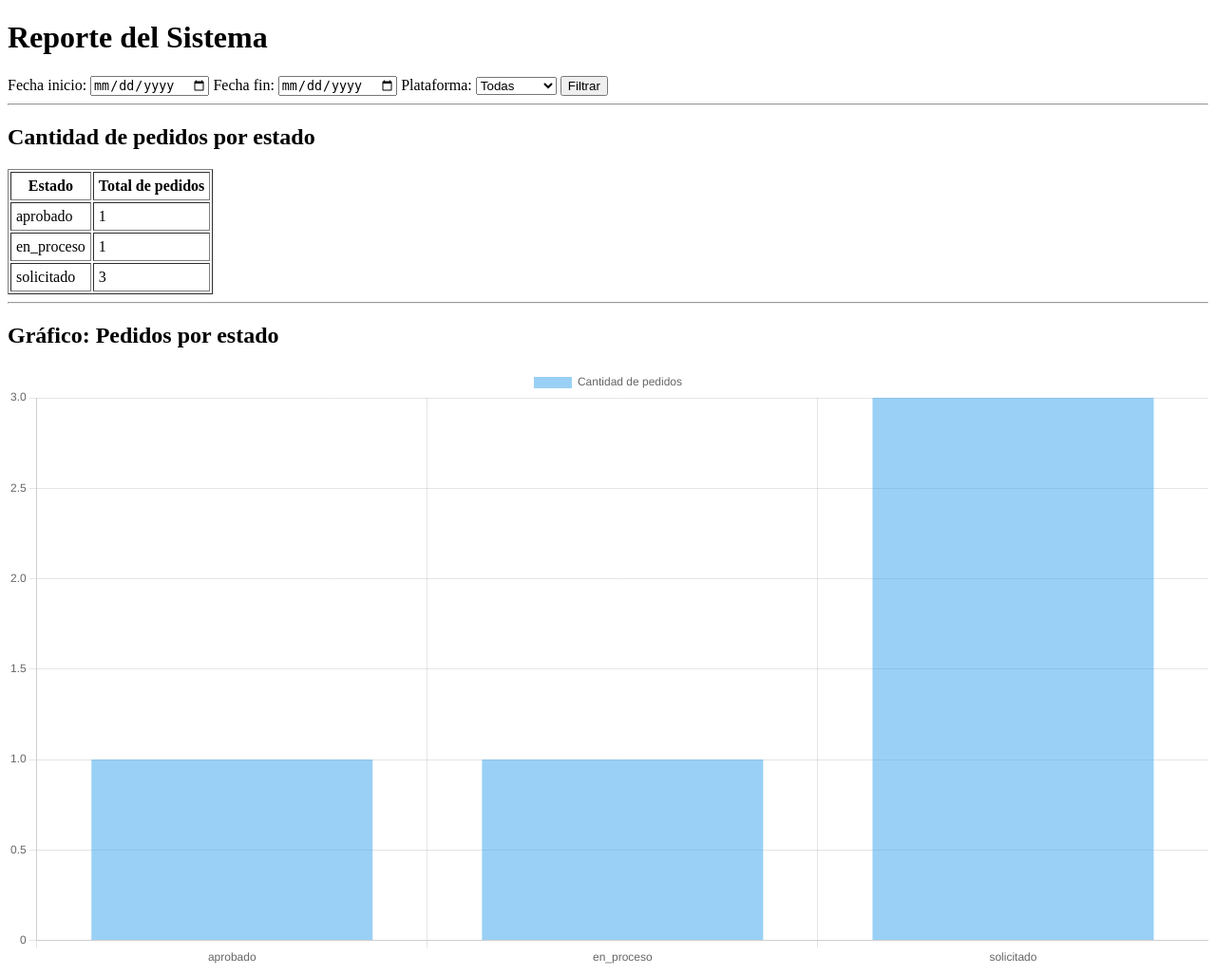
After one commit to sergiomelomora-sketch/backend-tienda-anime, a Django app: page /reporte/ in a window 1280 px wide. The commit adds this page. Shown: the whole page at 95% size. Run offline with Django 5.2, Linux system fonts and the light colour scheme; a user stored in the database is signed in; data comes from the database, SQL or seed files in the repository; both versions use the stored data as it was after the commit.

Commit message:
Reporte dinámico, productos destacados y correcciones ES3

```diff
--- /dev/null
+++ b/appTienda/templates/reporte_pedidos.html
@@ -0,0 +1,98 @@
+<!DOCTYPE html>
+<html lang="es">
+<head>
+    <meta charset="UTF-8">
+    <title>Reporte de Pedidos</title>
+
+    <!-- Chart.js -->
+    <script src="https://cdn.jsdelivr.net/npm/chart.js"></script>
+</head>
+<body>
+
+<h1>Reporte del Sistema</h1>
+
+<!-- =========================
+     FORMULARIO DE FILTROS
+========================= -->
+<form method="get">
+    <label>Fecha inicio:</label>
+    <input type="date" name="fecha_inicio" value="{{ fecha_inicio }}">
+
+    <label>Fecha fin:</label>
+    <input type="date" name="fecha_fin" value="{{ fecha_fin }}">
+
+    <label>Plataforma:</label>
+    <select name="plataforma">
+        <option value="">Todas</option>
+        {% for key, value in plataformas %}
+            <option value="{{ key }}" {% if plataforma == key %}selected{% endif %}>
+                {{ value }}
+            </option>
+        {% endfor %}
+    </select>
+
+    <button type="submit">Filtrar</button>
+</form>
+
+<hr>
+
+<!-- =========================
+     TABLA DE RESULTADOS
+========================= -->
+<h2>Cantidad de pedidos por estado</h2>
+
+<table border="1" cellpadding="5">
+    <thead>
+        <tr>
+            <th>Estado</th>
+            <th>Total de pedidos</th>
+        </tr>
+    </thead>
+    <tbody>
+        {% for item in reporte %}
+            <tr>
+                <td>{{ item.estado }}</td>
+                <td>{{ item.total }}</td>
+            </tr>
+        {% empty %}
+            <tr>
+                <td colspan="2">No hay datos para los filtros seleccionados</td>
+            </tr>
+        {% endfor %}
+    </tbody>
+</table>
+
+<hr>
+
+<!-- =========================
+     GRÁFICO
+========================= -->
+<h2>Gráfico: Pedidos por estado</h2>
+
+<canvas id="graficoPedidos" width="400" height="200"></canvas>
+
+<script>
+    const ctx = document.getElementById('graficoPedidos').getContext('2d');
+
+    new Chart(ctx, {
+        type: 'bar',
+        data: {
+            labels: {{ estados|safe }},
+            datasets: [{
+                label: 'Cantidad de pedidos',
+                data: {{ totales|safe }},
+            }]
+        },
+        options: {
+            responsive: true,
+            scales: {
+                y: {
+                    beginAtZero: true
+                }
+            }
+        }
+    });
+</script>
+
+</body>
+</html>
--- a/appTienda/templates/solicitud_pedido.html
+++ b/appTienda/templates/solicitud_pedido.html
@@ -1,3 +1,4 @@
+
 <!DOCTYPE html>
 <html lang="es">
 <head>
--- a/appTienda/urls.py
+++ b/appTienda/urls.py
@@ -1,6 +1,8 @@
 #hecho por el equipo
 from django.urls import path
 from . import views
+from .views import reporte_pedidos
+
 
 urlpatterns = [
 
@@ -20,4 +22,7 @@ urlpatterns = [
 
 
     path('seguimiento/<uuid:token>/', views.seguimiento_pedido, name='seguimiento'),
+
+    path('reporte/', reporte_pedidos, name='reporte_pedidos'),
+
 ]
--- a/appTienda/views.py
+++ b/appTienda/views.py
@@ -1,36 +1,48 @@
 from django.shortcuts import render, get_object_or_404, redirect
 from django.urls import reverse
 from django.db.models import Q
-from .models import Producto, Pedido, Categoria, ImagenReferencia
+from django.db import transaction
+from django.contrib.auth.decorators import login_required
+from django.db.models import Count
+from django.utils.dateparse import parse_date
+
+
+from .models import (
+    Producto,
+    Pedido,
+    Categoria,
+    ImagenReferencia
+)
 from .forms import PedidoSolicitudForm
 
 
-# hecho por el equipo
+# =========================
+# CATÁLOGO DE PRODUCTOS
+# =========================
 def catalogo(request):
-
     productos = Producto.objects.all()
     categorias = Categoria.objects.all()
 
-    # IA(chatgpt)
+    # Búsqueda por nombre o descripción
     query = request.GET.get('q')
     if query:
+        productos = productos.filter(
+            Q(nombre__icontains=query) |
+            Q(descripcion__icontains=query)
+        )
 
-        productos = productos.filter(Q(nombre__icontains=query) | Q(descripcion__icontains=query))
-
-    # hecho por el equipo con dudas preguntadas a chatgpt sobre que comandos usar
+    # Filtro por categoría
     categoria_id = request.GET.get('categoria')
     if categoria_id:
         try:
-
             productos = productos.filter(categoria_id=categoria_id)
         except ValueError:
-
             pass
 
-
+    # Separar productos destacados
     productos_destacados = productos.filter(destacado=True)
     productos_normales = productos.filter(destacado=False)
-    #hecho por el equipo
+
     context = {
         'productos': productos,
         'categorias': categorias,
@@ -42,16 +54,21 @@ def catalogo(request):
     return render(request, 'catalogo.html', context)
 
 
-# mezcla de equipo e IA (chatgpt)
+# =========================
+# DETALLE DE PRODUCTO
+# =========================
 def detalle_producto(request, producto_id):
     producto = get_object_or_404(Producto, id=producto_id)
-    return render(request, 'detalle_producto.html', {'producto': producto})
+    return render(request, 'detalle_producto.html', {
+        'producto': producto
+    })
 
 
-# mezcla de equipo e IA(chatgpt)
+# =========================
+# SOLICITUD DE PEDIDO
+# =========================
 def solicitar_pedido(request, producto_id=None):
     producto_referencia = None
-
 
     if producto_id:
         producto_referencia = get_object_or_404(Producto, id=producto_id)
@@ -60,46 +77,42 @@ def solicitar_pedido(request, producto_id=None):
         form = PedidoSolicitudForm(request.POST, request.FILES)
 
         if form.is_valid():
+            # Transacción para asegurar consistencia
+            with transaction.atomic():
+                pedido = form.save(commit=False)
+                pedido.producto = producto_referencia
+                pedido.plataforma = 'sitio_web'
+                pedido.estado = 'solicitado'
+                pedido.estado_pago = 'pendiente'
+                pedido.save()
 
-            pedido = form.save(commit=False)
+                # Guardar múltiples imágenes de referencia
+                imagenes = request.FILES.getlist('imagenes_referencia')
+                for imagen_archivo in imagenes:
+                    ImagenReferencia.objects.create(
+                        pedido=pedido,
+                        imagen=imagen_archivo
+                    )
 
-
-            pedido.producto = producto_referencia
-
-
-            pedido.plataforma = 'sitio_web'
-
-            # mezcla de IA y equipo
-            pedido.estado = 'solicitado'
-            pedido.estado_pago = 'pendiente'
-
-            pedido.save()
-
-
-            imagenes = request.FILES.getlist('imagenes_referencia')
-            for imagen_archivo in imagenes:
-
-                ImagenReferencia.objects.create(pedido=pedido, imagen=imagen_archivo)
-
-
-            return redirect('confirmacion_pedido', token=pedido.token_seguimiento)
-
+            return redirect(
+                'confirmacion_pedido',
+                token=pedido.token_seguimiento
+            )
     else:
-
         form = PedidoSolicitudForm()
 
     context = {
         'form': form,
         'producto_referencia': producto_referencia
     }
-
     return render(request, 'solicitud_pedido.html', context)
 
 
-# mezcla de equipo y IA(chatgpt)
+# =========================
+# CONFIRMACIÓN DE PEDIDO
+# =========================
 def confirmacion_pedido(request, token):
     pedido = get_object_or_404(Pedido, token_seguimiento=token)
-
 
     url_seguimiento = request.build_absolute_uri(
         reverse('seguimiento', kwargs={'token': token})
@@ -111,7 +124,79 @@ def confirmacion_pedido(request, token):
     })
 
 
-# hecho por el equipo
+# =========================
+# SEGUIMIENTO DE PEDIDO
+# =========================
 def seguimiento_pedido(request, token):
     pedido = get_object_or_404(Pedido, token_seguimiento=token)
-    return render(request, 'seguimiento.html', {'pedido': pedido})
+    return render(request, 'seguimiento.html', {
+        'pedido': pedido
+    })
+
+@login_required
+def reporte_pedidos(request):
+    pedidos = Pedido.objects.all()
+
+    # Filtros desde GET
+    fecha_inicio = request.GET.get('fecha_inicio')
+    fecha_fin = request.GET.get('fecha_fin')
+    plataforma = request.GET.get('plataforma')
+
+    if fecha_inicio:
+        pedidos = pedidos.filter(fecha_creacion__date__gte=parse_date(fecha_inicio))
+
+    if fecha_fin:
+        pedidos = pedidos.filter(fecha_creacion__date__lte=parse_date(fecha_fin))
+
+    if plataforma:
+        pedidos = pedidos.filter(plataforma=plataforma)
+
+    # Agrupación por estado
+    reporte = pedidos.values('estado').annotate(
+        total=Count('id')
+    ).order_by('estado')
+
+    # Datos para gráfico
+    estados = [item['estado'] for item in reporte]
+    totales = [item['total'] for item in reporte]
+
+    context = {
+        'reporte': reporte,
+        'estados': estados,
+        'totales': totales,
+        'fecha_inicio': fecha_inicio,
+        'fecha_fin': fecha_fin,
+        'plataforma': plataforma,
+        'plataformas': Pedido.PLATAFORMA,
+    }
+
+    return render(request, 'reporte_pedidos.html', context)
+
+def catalogo(request):
+    productos = Producto.objects.all()
+    categorias = Categoria.objects.all()
+
+    query = request.GET.get('q')
+    if query:
+        productos = productos.filter(
+            Q(nombre__icontains=query) |
+            Q(descripcion__icontains=query)
+        )
+
+    categoria_id = request.GET.get('categoria')
+    if categoria_id:
+        productos = productos.filter(categoria_id=categoria_id)
+
+    # 🔴 NUEVO: filtro por productos destacados
+    destacados = request.GET.get('destacados')
+    if destacados:
+        productos = productos.filter(destacado=True)
+
+    context = {
+        'productos': productos,
+        'categorias': categorias,
+        'query': query,
+        'categoria_seleccionada': categoria_id,
+        'destacados_activo': destacados,  # 👈 para el template
+    }
+    return render(request, 'catalogo.html', context)
--- a/tienda_articulos/settings.py
+++ b/tienda_articulos/settings.py
@@ -55,7 +55,7 @@ ROOT_URLCONF = 'tienda_articulos.urls'
 TEMPLATES = [
     {
         'BACKEND': 'django.template.backends.django.DjangoTemplates',
-        'DIRS': [],
+        'DIRS': [BASE_DIR / 'templates'],
         'APP_DIRS': True,
         'OPTIONS': {
             'context_processors': [
@@ -122,3 +122,4 @@ STATIC_URL = 'static/'
 # https://docs.djangoproject.com/en/5.2/ref/settings/#default-auto-field
 
 DEFAULT_AUTO_FIELD = 'django.db.models.BigAutoField'
+LOGIN_URL = '/admin/login/'
```
Also changed, not shown: appTienda/forms.py (+27 -10 lines), appTienda/templates/catalogo.html (+13 -0 lines), db.sqlite3.
